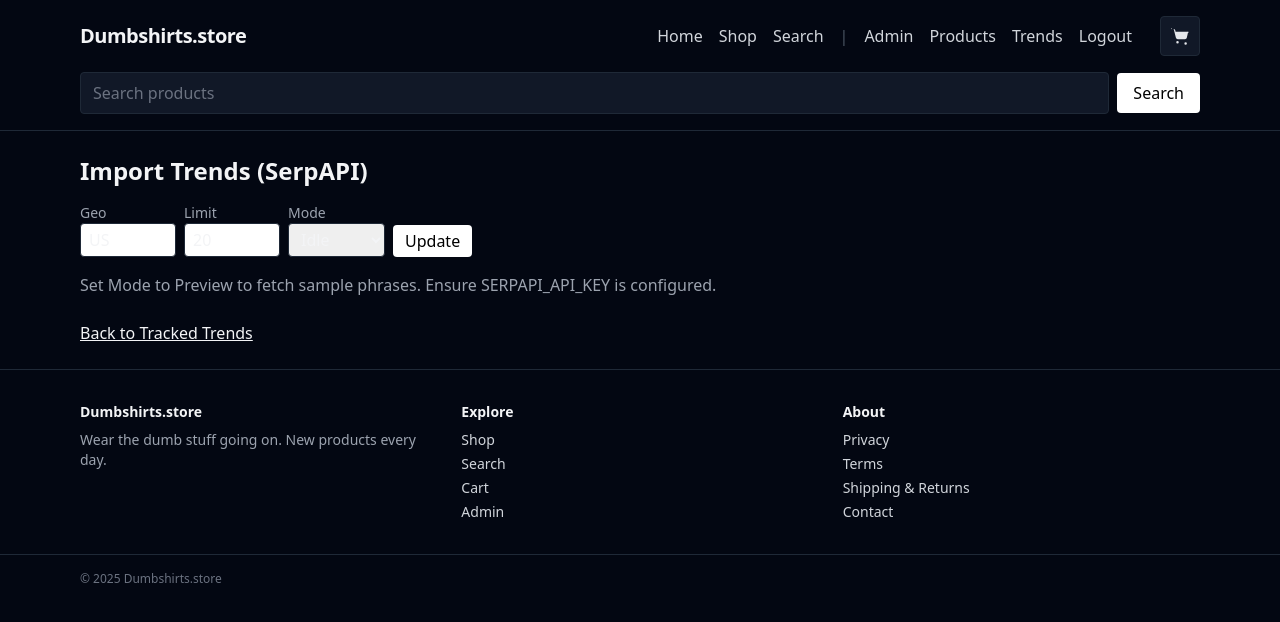
After one commit to kastelica/dumbshirts, a Flask app: page /admin/trends/import in a window 1280 px wide. The commit adds this page. Shown: the top 622 px of the page. Run offline with Flask 3, Linux system fonts and the light colour scheme; a user stored in the database is signed in.

Commit message:
trend import

```diff
--- a/app/admin.py
+++ b/app/admin.py
@@ -3,10 +3,11 @@ from flask import Blueprint, render_template, request, redirect, url_for, flash,
 from flask_login import login_user, logout_user, login_required
 from .extensions import db
 from .models import Admin, Design, Product, Category, Variant, Trend
-from .trends import fetch_trending_phrases_any
+from .trends import fetch_trending_phrases_any, fetch_serpapi_trending_phrases_debug
 from .trends_store import load_cache, save_cache
 from .gelato_client import GelatoClient
 from flask import current_app
+import requests
 from .utils import slugify, normalize_trend_term
 from .phrasegen import generate_candidates_from_title, memeify_term
 import os
@@ -53,6 +54,98 @@ def trends_page():
 	# Re-imaged: show existing tracked trends only, newest first
 	trends = Trend.query.order_by(Trend.created_at.desc()).all()
 	return render_template("trends_admin.html", trends=trends)
+
+
+@admin_bp.get("/trends/import")
+@login_required
+def trends_import_page():
+	"""Preview SerpAPI queries and results before importing trends."""
+	geo = (request.args.get("geo") or "US").upper()
+	try:
+		limit = int(request.args.get("limit") or 20)
+	except Exception:
+		limit = 20
+	preview = request.args.get("preview") == "1"
+	# Seeds used for SerpAPI queries (keep in sync with trends.fetch_serpapi_trending_phrases_debug)
+	seeds = ["meme", "funny", "tshirt", "hoodie", "gift"]
+	phrases = []
+	debug = {}
+	if preview:
+		phrases, debug = fetch_serpapi_trending_phrases_debug(geo=geo, limit=limit)
+	return render_template(
+		"admin_trends_import.html",
+		geo=geo,
+		limit=limit,
+		preview=preview,
+		seeds=seeds,
+		phrases=phrases,
+		debug=debug,
+	)
+
+
+@admin_bp.get("/trends/import/raw")
+@login_required
+def trends_import_raw():
+	"""Proxy raw SerpAPI JSON for a given seed so admin can inspect full payload."""
+	geo = (request.args.get("geo") or "US").upper()
+	seed = (request.args.get("seed") or "meme").strip()
+	api_key = current_app.config.get("SERPAPI_API_KEY") or os.getenv("SERPAPI_API_KEY", "").strip()
+	if not api_key:
+		return jsonify({"error": "SERPAPI_API_KEY not set"}), 400
+	params = {
+		"engine": "google_trends",
+		"data_type": "RELATED_QUERIES",
+		"q": seed,
+		"geo": geo,
+		"date": "now 7-d",
+		"output": "json",
+		"api_key": api_key,
+		"no_cache": "true",
+	}
+	try:
+		resp = requests.get("https://serpapi.com/search", params=params, timeout=20)
+		status = resp.status_code
+		data = resp.json() if status == 200 else {"status": status, "text": resp.text}
+		return jsonify(data), status
+	except Exception as e:
+		return jsonify({"error": str(e)}), 500
+
+
+@admin_bp.post("/trends/import/commit")
+@login_required
+def trends_import_commit():
+	"""Import previewed SerpAPI phrases into tracked `Trend` rows."""
+	geo = (request.form.get("geo") or "US").upper()
+	try:
+		limit = int(request.form.get("limit") or 20)
+	except Exception:
+		limit = 20
+	phrases, debug = fetch_serpapi_trending_phrases_debug(geo=geo, limit=limit)
+	created = 0
+	for term in phrases:
+		norm = normalize_trend_term(term)
+		if not norm:
+			continue
+		# Skip if already present by normalized key
+		existing = Trend.query.filter_by(normalized=norm).first()
+		if existing:
+			continue
+		# Generate slug unique
+		slug_base = slugify(norm)
+		slug = slug_base or norm
+		idx = 2
+		while Trend.query.filter_by(slug=slug).first() is not None:
+			slug = f"{slug_base}-{idx}"
+			idx += 1
+		t = Trend(term=term, normalized=norm, slug=slug, source="serpapi", geo=geo)
+		db.session.add(t)
+		created += 1
+	if created:
+		db.session.commit()
+	flash(f"Imported {created} trend(s).", "success")
+	if not created:
+		flash("No new trends to import.", "info")
+	return redirect(url_for("admin.trends_page"))
 
 
 @admin_bp.post("/designs/queue")
--- /dev/null
+++ b/app/templates/admin_trends_import.html
@@ -0,0 +1,71 @@
+{% extends "base.html" %}
+{% block content %}
+<h1 class="text-2xl font-semibold mb-4">Import Trends (SerpAPI)</h1>
+
+<form method="get" action="{{ url_for('admin.trends_import_page') }}" class="mb-4 flex flex-wrap gap-2 items-end">
+  <div>
+    <label class="block text-sm text-gray-400">Geo</label>
+    <input type="text" name="geo" value="{{ geo }}" class="bg-black border border-gray-800 px-2 py-1 rounded w-24" />
+  </div>
+  <div>
+    <label class="block text-sm text-gray-400">Limit</label>
+    <input type="number" name="limit" value="{{ limit }}" class="bg-black border border-gray-800 px-2 py-1 rounded w-24" />
+  </div>
+  <div>
+    <label class="block text-sm text-gray-400">Mode</label>
+    <select name="preview" class="bg-black border border-gray-800 px-2 py-1 rounded">
+      <option value="0" {% if not preview %}selected{% endif %}>Idle</option>
+      <option value="1" {% if preview %}selected{% endif %}>Preview</option>
+    </select>
+  </div>
+  <button class="bg-white text-black px-3 py-1 rounded">Update</button>
+</form>
+
+{% if preview %}
+<div class="mb-4">
+  <h2 class="text-xl font-semibold mb-2">Preview Results ({{ phrases|length }})</h2>
+  <form method="post" action="{{ url_for('admin.trends_import_commit') }}" class="mb-3">
+    <input type="hidden" name="geo" value="{{ geo }}" />
+    <input type="hidden" name="limit" value="{{ limit }}" />
+    <button class="bg-white text-black px-3 py-1 rounded">Import These</button>
+  </form>
+  <div class="border border-gray-800 rounded overflow-hidden">
+    <table class="w-full text-sm">
+      <thead class="bg-gray-900 text-gray-400">
+        <tr>
+          <th class="p-2 text-left">#</th>
+          <th class="p-2 text-left">Phrase</th>
+        </tr>
+      </thead>
+      <tbody>
+        {% for p in phrases %}
+        <tr class="border-t border-gray-800">
+          <td class="p-2 text-gray-400">{{ loop.index }}</td>
+          <td class="p-2">{{ p }}</td>
+        </tr>
+        {% else %}
+        <tr><td colspan="2" class="p-3 text-gray-400">No phrases.</td></tr>
+        {% endfor %}
+      </tbody>
+    </table>
+  </div>
+</div>
+
+<div class="mb-4">
+  <h2 class="text-xl font-semibold mb-2">Seeds and Raw JSON</h2>
+  <div class="text-sm text-gray-400 mb-2">Click a seed to view the full SerpAPI JSON response.</div>
+  <div class="flex flex-wrap gap-2">
+    {% for s in seeds %}
+      <a class="underline" target="_blank" href="{{ url_for('admin.trends_import_raw', seed=s, geo=geo) }}">{{ s }}</a>
+    {% endfor %}
+  </div>
+  <div class="mt-2 text-sm text-gray-500">Debug: {{ debug | tojson }}</div>
+</div>
+{% else %}
+<div class="text-gray-400">Set Mode to Preview to fetch sample phrases. Ensure SERPAPI_API_KEY is configured.</div>
+{% endif %}
+
+<div class="mt-6">
+  <a href="{{ url_for('admin.trends_page') }}" class="underline">Back to Tracked Trends</a>
+  </div>
+{% endblock %}
--- a/app/templates/trends_admin.html
+++ b/app/templates/trends_admin.html
@@ -1,6 +1,11 @@
 {% extends "base.html" %}
 {% block content %}
 <h1 class="text-2xl font-semibold mb-4">Tracked Trends</h1>
+<div class="mb-4 flex gap-2">
+    <a href="{{ url_for('admin.trends_import_page') }}" class="bg-white text-black px-3 py-1 rounded">Import Trends</a>
+    <a href="{{ url_for('admin.trends_import_page', preview=1) }}" class="bg-white text-black px-3 py-1 rounded">Preview SerpAPI</a>
+    <a href="{{ url_for('admin.trends_import_page', preview=1, geo='US', limit=50) }}" class="bg-white text-black px-3 py-1 rounded">Preview 50 (US)</a>
+  </div>
 <div class="border border-gray-800 rounded overflow-hidden">
 	<table class="w-full text-sm">
 		<thead class="bg-gray-900 text-gray-400">
```
